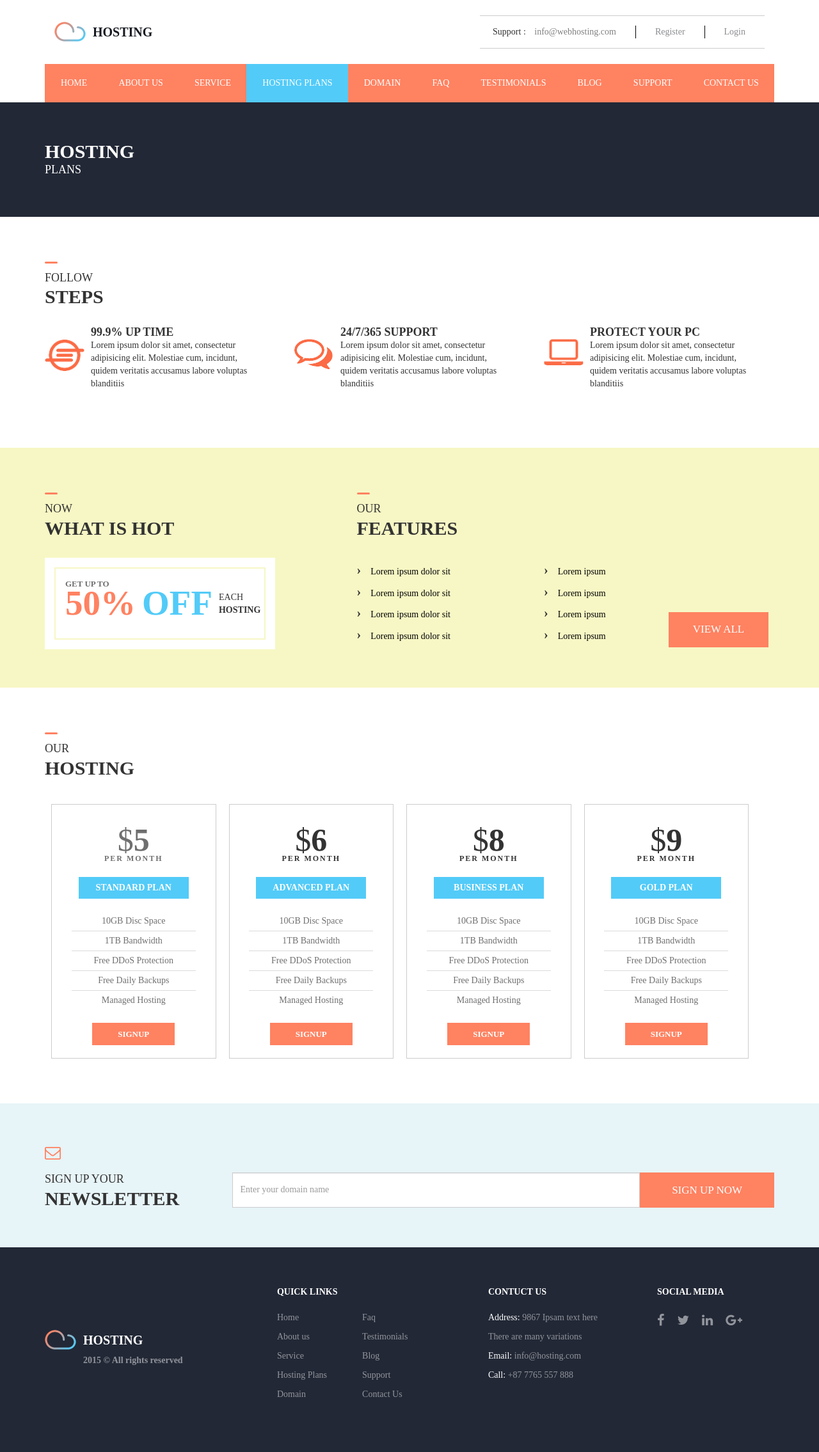
After one commit to puh50/Bootstrap-3-site, a PHP site: page /Hosting_Plans.html in a window 1280 px wide. The commit adds this page. Shown: the whole page at 64% size. Run offline with PHP 8.4, Linux system fonts and the light colour scheme.

Commit message:
hosting-plans beginning

```diff
--- /dev/null
+++ b/Site/Hosting_Plans.html
@@ -0,0 +1,408 @@
+<!DOCTYPE html>
+<html lang="en">
+<head>
+    <meta charset="UTF-8">
+    <meta http-equiv="X-UA-Compatible" content="IE=edge">
+    <meta name="viewport" content="width=device-width, initial-scale=1">
+    <title>Hosting</title>
+    <link rel="stylesheet" href="bs/css/bootstrap.css">
+    <link rel="stylesheet" href="bs/css/font-awesome.css">
+    <link rel="stylesheet" href="css/slick.css">
+    <link rel="stylesheet" href="select2/css/select2.css">
+    <link rel="stylesheet" href="css/style.css">
+    <link rel="stylesheet" href="css/hosting-plans.css">
+</head>
+<body>
+
+    <div id="home" class="wrapper">
+
+<!--Logo and Support-->
+
+        <section id="head">
+            <div class="container header">
+                <div class="logo col-xs-2">
+                   <div class="logo-img"><a href="#"></a></div>
+                   <div class="logo-title"><a href="#">Hosting</a></div>
+                </div>
+                <div class="support col-xs-8 col-sm-8 col-md-6 col-lg-5 col-sm-offset-1 col-md-offset-4 col-lg-offset-5">
+                    <div class="support-block hidden-xs">
+                        <div class="support-mail">Support : <a href=""><span class="opacity-5">info@webhosting.com</span></a></div>
+                        <div class="support-register"><a href="#" class="opacity-5">Register</a></div>
+                        <div class="support-login"><a href="#" class="opacity-5">Login</a></div>
+                    </div>
+                    <div class="btn-group visible-xs-block">
+                       <button class="btn btn-default btn-sm dropdown-toggle" data-toggle="dropdown">Sign In
+                            <span class="caret"></span>
+                       </button>
+                       <div class="dropdown-menu">
+                            <div class="support-mail">Support : <a href=""><span class="opacity-5">info@webhosting.com</span></a></div>
+                            <div class="support-register"><a href="#" class="opacity-5">Register</a></div>
+                            <div class="support-login"><a href="#" class="opacity-5">Login</a></div>
+                        </div>
+                    </div>
+                </div>
+             </div>
+
+<!-- Menu -->
+
+            <div class="container menu-block">
+                <nav id="menu-block" class="menu-wrapper">
+                    <div class="menu">
+                        <div class="menu-item"><a href="index.html">Home</a></div>
+                        <div class="menu-item"><a href="About_Us.html">About us</a></div>
+                        <div class="menu-item"><a href="Service.html">Service</a></div>
+                        <div class="menu-item active"><a href="Hosting_Plans.html">Hosting Plans</a></div>
+                        <div class="menu-item"><a href="#">Domain</a></div>
+                        <div class="menu-item"><a href="#">Faq</a></div>
+                        <div class="menu-item"><a href="#">Testimonials</a></div>
+                        <div class="menu-item"><a href="#">Blog</a></div>
+                        <div class="menu-item"><a href="#">Support</a></div>
+                        <div class="menu-item"><a href="#">Contact Us</a></div>
+                    </div>
+                </nav>
+                <div class="burger pull-right">
+                    <div class="burger-item burger-item-1"></div>
+                    <div class="burger-item burger-item-2"></div>
+                    <div class="burger-item burger-item-3"></div>
+                </div>
+            </div>
+        </section>
+
+<!--Hosting Plans-->
+
+        <section id="hosting-plans">
+            <div class="container">
+                <div class="row">
+                    <div class="title-block col-xs-12">
+                        <h4 class="uppercase-title title-block-h4 opacity-1">Hosting</h4>
+                        <p class="uppercase-title title-block-p opacity-1">Plans</p>
+                    </div>
+                </div>
+            </div>
+        </section>
+
+<!--Follow Steps-->
+
+        <section id="benefits">
+            <div class="container">
+                <div class="row">
+                    <div class="title-block margined-bottom col-xs-12">
+                        <div class="stick"></div>
+                        <p class="uppercase-title title-block-p">Follow</p>
+                        <h4 class="uppercase-title title-block-h4">Steps</h4>
+                    </div>
+                </div>
+                <div class="row">
+                    <div class="col-xs-12 col-sm-6 col-lg-4 margined-bottom">
+                        <div class="benefit-pic benefit-1"><img src="images/Benefit-1-99.9%25.png"></div>
+                        <div class="benefit-description">
+                            <h3 class="item-title uppercase-bold-title">99.9% Up Time</h3>
+                            <p>Lorem ipsum dolor sit amet, consectetur adipisicing elit. Molestiae cum, incidunt, quidem veritatis accusamus labore voluptas blanditiis</p>
+                        </div>
+                    </div>
+                    <div class="col-xs-12 col-sm-6 col-lg-4 margined-bottom">
+                        <div class="benefit-pic benefit-2"><img src="images/Benefit-2-24-7.png"></div>
+                        <div class="benefit-description">
+                            <h3 class="item-title uppercase-bold-title">24/7/365 Support</h3>
+                            <p>Lorem ipsum dolor sit amet, consectetur adipisicing elit. Molestiae cum, incidunt, quidem veritatis accusamus labore voluptas blanditiis</p>
+                        </div>
+                    </div>
+                    <div class="col-xs-12 col-sm-6 col-lg-4 margined-bottom">
+                        <div class="benefit-pic benefit-3"><img src="images/Benefit-3-protect.png"></div>
+                        <div class="benefit-description">
+                            <h3 class="item-title uppercase-bold-title">Protect Your PC</h3>
+                            <p>Lorem ipsum dolor sit amet, consectetur adipisicing elit. Molestiae cum, incidunt, quidem veritatis accusamus labore voluptas blanditiis</p>
+                        </div>
+                    </div>
+                </div>
+            </div>
+        </section>
+
+<!--Hot-->
+
+        <section id="hot">
+            <div class="container">
+                <div class="row">
+                    <div class="hot-discount-flex-block col-xs-12 col-md-4">
+                        <div class="title-block title-block-hot margined-bottom">
+                            <div class="stick"></div>
+                            <p class="uppercase-title title-block-p">Now</p>
+                            <h4 class="uppercase-title title-block-h4">What is hot</h4>
+                        </div>
+                        <div class="discount-block">
+                            <div class="discount-block-border">
+                                <div class="discount-block-border-content">
+                                    <p class="uppercase-title get-up-to opacity-7">get up to</p>
+                                    <div>
+                                        <div class="discount-flex">
+                                            <p class="percent">50%</p>
+                                            <p class="percent percent-blue-off">Off</p>
+                                            <div class="discount-each-host">
+                                                <p class="each-host each-host-top">each</p>
+                                                <p class="each-host each-host-bottom">hosting</p>
+                                            </div>
+                                        </div>
+                                    </div>
+                                </div>
+                            </div>
+                        </div>
+                    </div>
+                    <div class="title-block title-block-features margined-bottom col-xs-12 col-sm-3 col-md-7 col-md-offset-1">
+                        <div class="stick"></div>
+                        <p class="uppercase-title title-block-p">Our</p>
+                        <h4 class="uppercase-title title-block-h4">Features</h4>
+                    </div>
+                    <div class="features-list-block col-xs-offset-1 col-xs-11 col-sm-offset-0 col-sm-4 col-md-3 col-md-offset-1">
+                        <ul class="list">
+                            <li class="list-item"><a href="#">Lorem ipsum dolor sit</a></li>
+                            <li class="list-item"><a href="#">Lorem ipsum dolor sit</a></li>
+                            <li class="list-item"><a href="#">Lorem ipsum dolor sit</a></li>
+                            <li class="list-item"><a href="#">Lorem ipsum dolor sit</a></li>
+                        </ul>
+                    </div>
+                    <div class="features-list-block col-xs-offset-1 col-xs-11 col-sm-offset-0 col-sm-3 col-md-2">
+                        <ul class="list">
+                            <li class="list-item"><a href="#">Lorem ipsum</a></li>
+                            <li class="list-item"><a href="#">Lorem ipsum</a></li>
+                            <li class="list-item"><a href="#">Lorem ipsum</a></li>
+                            <li class="list-item"><a href="#">Lorem ipsum</a></li>
+                        </ul>
+                    </div>
+                    <div class="button-block button-block-view-all col-xs-offset-6 col-xs-6 col-sm-offset-0 col-sm-2 col-md-2">
+                        <button type="submit" class="btn btn-default button button-view-all">View All</button>
+                    </div>
+                </div>
+            </div>
+        </section>
+
+<!--Hosting-->
+
+        <section id="hosting">
+            <div class="container">
+                <div class="row">
+                    <div class="title-block col-xs-12">
+                        <div class="stick"></div>
+                        <p class="uppercase-title title-block-p">Our</p>
+                        <h4 class="uppercase-title title-block-h4">Hosting</h4>
+                    </div>
+                </div>
+                <div class="row col-xs-12">
+                    <div class="plan-block col-xs-6 col-md-3">
+                        <div class="border">
+                            <div class="price-block opacity-7">
+                                <p class="price">&#36;<span class="price-digit">5</span></p>
+                                <p class="price-signature">per month</p>
+                            </div>
+                            <div class="plan-name">
+                                Standard plan
+                            </div>
+                            <div class="points-block">
+                                <ul class="points opacity-7">
+                                    <li class="point no-border">10GB Disc Space</li>
+                                    <li class="point">1TB Bandwidth</li>
+                                    <li class="point">Free DDoS Protection</li>
+                                    <li class="point">Free Daily Backups</li>
+                                    <li class="point">Managed Hosting</li>
+                                </ul>
+                            </div>
+                            <div class="button-block button-block-signup">
+                                <button type="submit" class="btn btn-default button button-signup">SignUp</button>
+                            </div>
+                        </div>
+                    </div>
+                    <div class="plan-block col-xs-6 col-md-3">
+                        <div class="border">
+                            <div class="price-block">
+                                <p class="price">&#36;<span class="price-digit">6</span></p>
+                                <p class="price-signature">per month</p>
+                            </div>
+                            <div class="plan-name">
+                                Advanced plan
+                            </div>
+                            <div class="points-block">
+                                <ul class="points opacity-7">
+                                    <li class="point no-border">10GB Disc Space</li>
+                                    <li class="point">1TB Bandwidth</li>
+                                    <li class="point">Free DDoS Protection</li>
+                                    <li class="point">Free Daily Backups</li>
+                                    <li class="point">Managed Hosting</li>
+                                </ul>
+                            </div>
+                            <div class="button-block button-block-signup">
+                                <button type="submit" class="btn btn-default button button-signup">SignUp</button>
+                            </div>
+                        </div>
+                    </div>
+                    <div class="plan-block col-xs-6 col-md-3">
+                        <div class="border">
+                            <div class="price-block">
+                                <p class="price">&#36;<span class="price-digit">8</span></p>
+                                <p class="price-signature">per month</p>
+                            </div>
+                            <div class="plan-name">
+                                Business plan
+                            </div>
+                            <div class="points-block">
+                                <ul class="points opacity-7">
+                                    <li class="point no-border">10GB Disc Space</li>
+                                    <li class="point">1TB Bandwidth</li>
+                                    <li class="point">Free DDoS Protection</li>
+                                    <li class="point">Free Daily Backups</li>
+                                    <li class="point">Managed Hosting</li>
+                                </ul>
+                            </div>
+                            <div class="button-block button-block-signup">
+                                <button type="submit" class="btn btn-default button button-signup">SignUp</button>
+                            </div>
+                        </div>
+                    </div>
+                    <div class="plan-block col-xs-6 col-md-3">
+                        <div class="border">
+                            <div class="price-block">
+                                <p class="price">&#36;<span class="price-digit">9</span></p>
+                                <p class="price-signature">per month</p>
+                            </div>
+                            <div class="plan-name">
+                                Gold plan
+                            </div>
+                            <div class="points-block">
+                                <ul class="points opacity-7">
+                                    <li class="point no-border">10GB Disc Space</li>
+                                    <li class="point">1TB Bandwidth</li>
+                                    <li class="point">Free DDoS Protection</li>
+                                    <li class="point">Free Daily Backups</li>
+                                    <li class="point">Managed Hosting</li>
+                                </ul>
+                            </div>
+                            <div class="button-block button-block-signup">
+                                <button type="submit" class="btn btn-default button button-signup">SignUp</button>
+                            </div>
+                        </div>
+                    </div>
+                </div>
+            </div>
+        </section>
+
+<!--Newsletter-->
+
+        <section id="newsletter">
+            <div class="container">
+                <div class="row">
+                    <div class="envelope-icon icon col-xs-12">
+                        <i class="fa fa-envelope-o"></i>
+                    </div>
+                </div>
+                <div class="row row-newsletter">
+                    <div class="col-xs-12 col-sm-4 col-md-3">
+                        <div class="title-block title-block-newsletter col-xs-12">
+                            <p class="uppercase-title title-block-p">Sign up your</p>
+                            <h4 class="uppercase-title title-block-h4">Newsletter</h4>
+                        </div>
+                    </div>
+                    <div class="col-sm-8 col-md-9">
+                        <div class="input-group">
+                            <input type="text" class="form-control" placeholder="Enter your domain name">
+                            <span class="input-group-addon btn btn-default button button-sign-up-now">Sign up now</span>
+                        </div>
+                    </div>
+                </div>
+            </div>
+        </section>
+
+<!--Footer-->
+
+        <section id="footer">
+            <div class="container">
+                <div class="row footer-flex-block">
+                    <div class="logo footer-logo col-xs-12 col-md-4 col-lg-5">
+                        <div class="logo-img logo-img-footer"><a href="#"></a></div>
+                        <div class="logo-title logo-title-footer">
+                            <a href="#">Hosting</a> <br>
+                            <span class="rights opacity-5">2015 &copy; All rights reserved</span>
+                        </div>
+                     </div>
+                     <div class="footer-flex-block-list col-sm-12">
+                        <div class="quick-links col-sm-5 col-md-5">
+                            <div class="footer-title">Quick Links</div>
+                            <ul class="footer-links footer-links-marg-right">
+                                <li><a href="#" class="opacity-5">Home</a></li>
+                                <li><a href="#" class="opacity-5">About us</a></li>
+                                <li><a href="#" class="opacity-5">Service</a></li>
+                                <li><a href="#" class="opacity-5">Hosting Plans</a></li>
+                                <li><a href="#" class="opacity-5">Domain</a></li>
+                            </ul>
+                            <ul class="footer-links">
+                                <li><a href="#" class="opacity-5">Faq</a></li>
+                                <li><a href="#" class="opacity-5">Testimonials</a></li>
+                                <li><a href="#" class="opacity-5">Blog</a></li>
+                                <li><a href="#" class="opacity-5">Support</a></li>
+                                <li><a href="#" class="opacity-5">Contact Us</a></li>
+                            </ul>
+                        </div>
+                        <div class="quick-links col-sm-4 col-md-4">
+                            <div class="footer-title">Contuct Us</div>
+                            <ul class="footer-links footer-links-contuct">
+                                <li>Address: <span class="opacity-5">9867 Ipsam text here</span></li>
+                                <li><span class="opacity-5">There are many variations</span></li>
+                                <li>Email: <span class="opacity-5">info@hosting.com</span></li>
+                                <li>Call: <span class="opacity-5">+87 7765 557 888</span></li>
+                            </ul>
+                        </div>
+                        <div class="quick-links col-sm-3 col-md-3">
+                            <div class="footer-title footer-title-contuct">Social media</div>
+                            <div class="social-icons icon">
+                                <a href="#" class="fa fa-facebook social-icon opacity-5"></a>
+                                <a href="#" class="fa fa-twitter social-icon opacity-5"></a>
+                                <a href="#" class="fa fa-linkedin social-icon opacity-5"></a>
+                                <a href="#" class="fa fa-google-plus social-icon opacity-5"></a>
+                            </div>
+                        </div>
+                    </div>
+                </div>
+            </div>
+        </section>
+    </div>
+
+<!--Scripts-->
+
+    <script src="https://ajax.googleapis.com/ajax/libs/jquery/1.12.4/jquery.min.js"></script>
+    <script src="bs/js/bootstrap.min.js"></script>
+    <script src="js/jquery.min.js"></script>
+    <script src="js/slick.js"></script>
+    <script src="select2/js/select2.full.js"></script>
+
+    <script>
+        $(document).on('ready', function() {
+          $(".regular").slick({
+            dots: true,
+            infinite: true,
+            slidesToShow: 1,
+            slidesToScroll: 1,
+            autoplay: false,
+            arrows: true,
+            prevArrow: '<button type="button" class="slick-prev fa fa-angle-left"></button>',
+            nextArrow: '<button type="button" class="slick-next fa fa-angle-right"></button>',
+                responsive: [
+                    {
+                      breakpoint: 991,
+                      settings: {
+                        arrows: false
+                      }
+                    }
+                    ]
+            });
+                $('.burger').click(function() {
+                $(this).toggleClass('open');
+                $('#menu-block').toggleClass('open');
+                $('body').toggleClass('noscroll');
+            });
+                $(document).ready(function() {
+                $('.select2').select2({
+                    width: 'style',
+                    placeholder: 'Choose year'
+                });
+            });
+        });
+    </script>
+</body>
+</html>
--- a/Site/css/about-us.css
+++ b/Site/css/about-us.css
@@ -2,9 +2,6 @@
 
 /* About Us */
 
-.title-about-us-h4, .title-about-us-p {
-    opacity: 1;
-}
 .title-about-us-h4 {
     font-size: 35px;
 }
--- a/Site/css/style.css
+++ b/Site/css/style.css
@@ -54,6 +54,9 @@ a:link {
 .margined-bottom {
     margin-bottom: 30px;
     overflow: hidden;
+}
+.opacity-1 {
+    opacity: 1;
 }
 .opacity-5 {
     opacity: 0.5;
@@ -217,7 +220,7 @@ a:link {
 
 /*Slider*/
 
-#slider, #about-us, #our-service {
+#slider, #about-us, #our-service, #hosting-plans {
     color: var(--white);
     background-color: var(--darkblue);
 }
@@ -271,12 +274,10 @@ a:link {
     font-size: 18px;
     font-weight: normal;
     white-space: nowrap;
-    opacity: 0.7;
 }
 .title-block-h4 {
     font-size: 30px;
     font-weight: bold;
-    opacity: 0.7;
 }
 .form-control, .select2, .select2-container .select2-selection--single {
     width: 100%;
```
Also changed, not shown: Site/About_Us.html (+14 -14 lines), Site/Service.html (+17 -18 lines), Site/css/service.css (+0 -7 lines), Site/index.html (+17 -17 lines), Site/css/hosting-plans.css (added).
